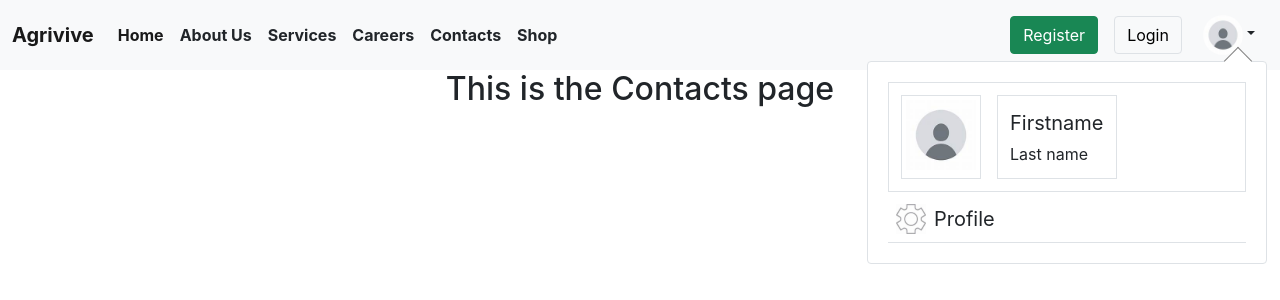
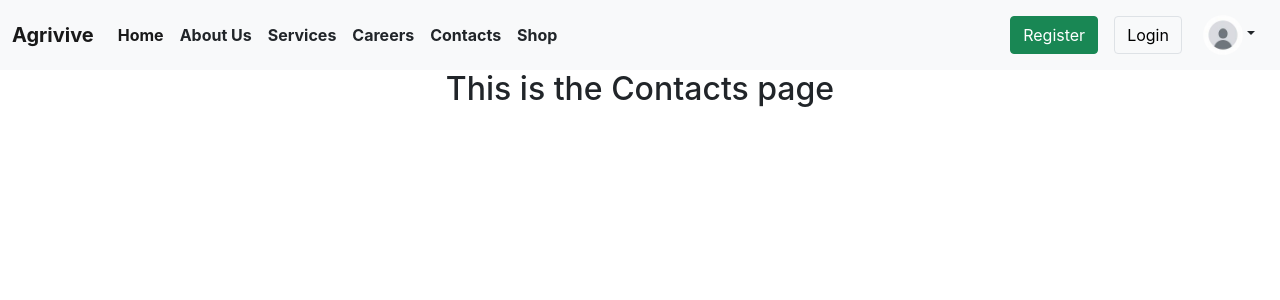
Before and after one commit to HariSirikonda/Agrivive, a React (Create React App) app: page /contacts in a window 1280 px wide. Shown: the top 300 px of the page. Built offline with nearby package versions, Linux system fonts and the light colour scheme.

Commit message:
Temporarily Commented the profile dropdown component

```diff
--- a/src/components/navbar.js
+++ b/src/components/navbar.js
@@ -3,7 +3,6 @@ import { useState } from 'react';
 import Profile from './images/profile.jpeg';
 import { useNavigate } from 'react-router-dom';
 import DropDownProfile from './dropdownprofile';
-import Settings from './images/settingsIcon.jpeg';
 
 const Navbar = () => {
 
@@ -60,7 +59,7 @@ const Navbar = () => {
         <div class="btn-group m-0 p-0">
           <button type="button" class="btn dropdown-toggle" data-bs-toggle="dropdown" aria-expanded="false">
             <img src={Profile} alt="Profile Picture" class="rounded-circle" style={{ width: '40px', height: '40px' }} />
-            <DropDownProfile/>
+            {/* <DropDownProfile/> */}
           </button>
         </div>
       </div>
```
